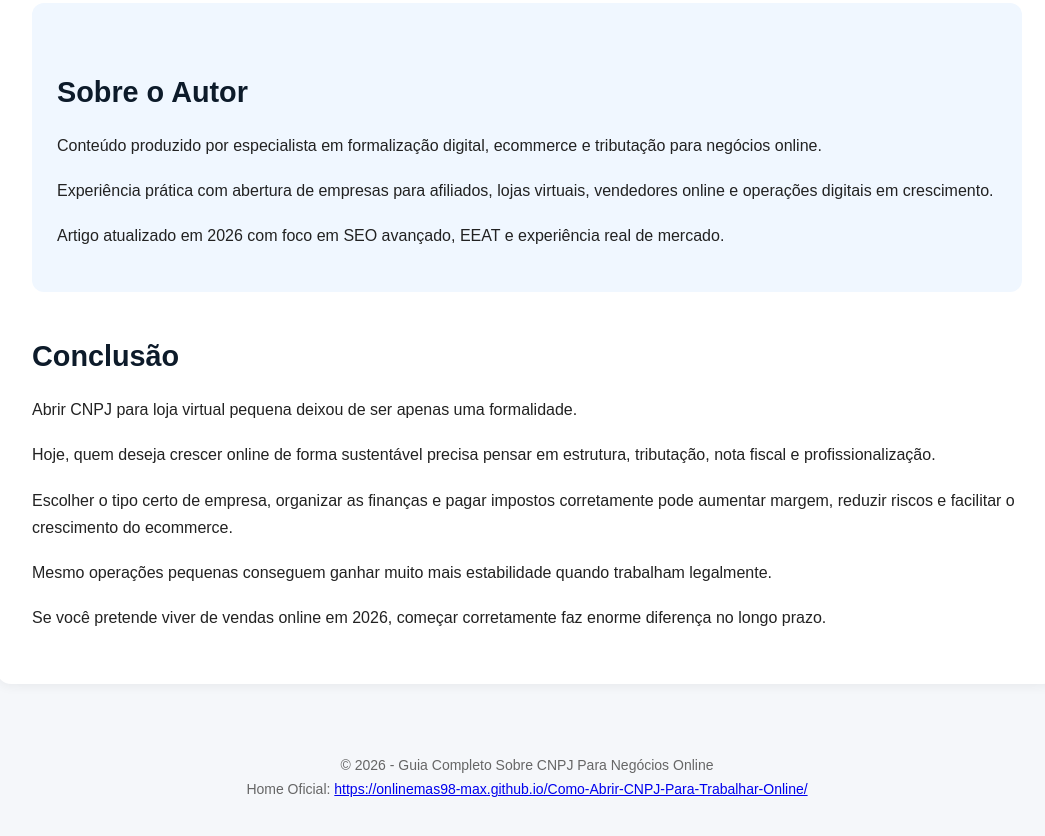
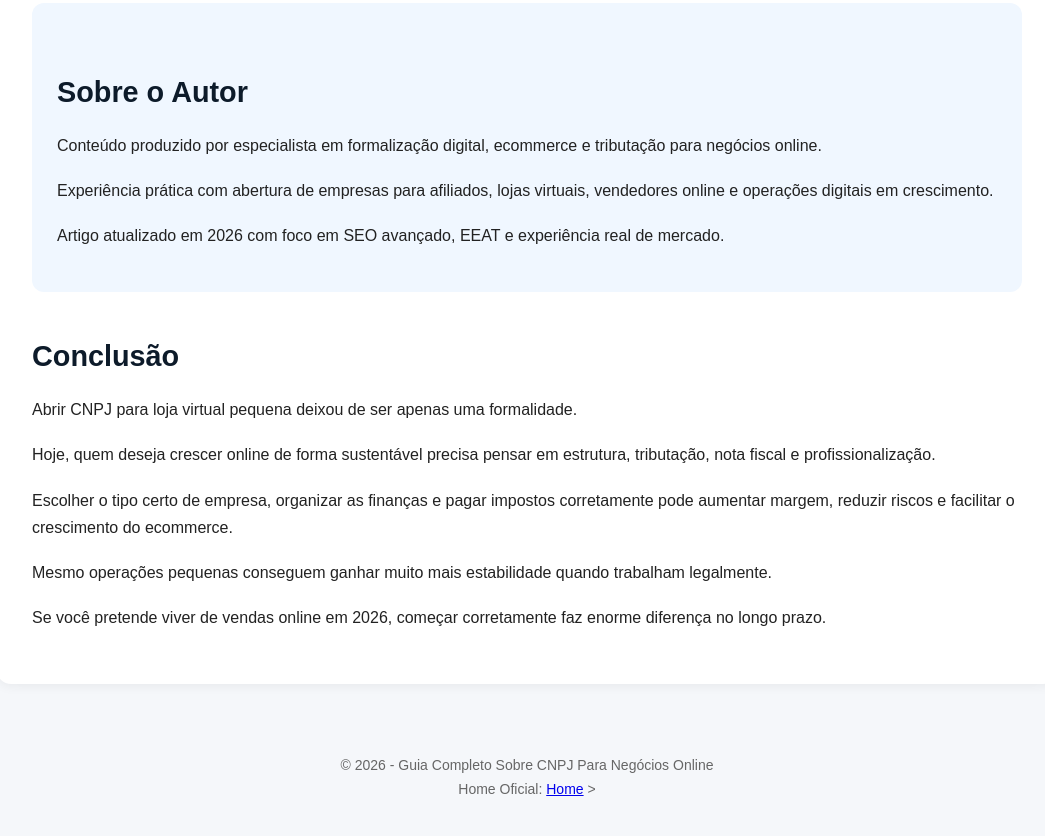
Before and after one commit to onlinemas98-max/Como-Abrir-CNPJ-Para-Trabalhar-Online, a plain HTML site: page ecommerce/cnpj-para-loja-virtual-pequena.html in a window 1280 px wide. Shown: the part 8975-9811 px from the top of the page, without its empty margins (113-1158 px from the left). Drawn offline with Linux system fonts and the light colour scheme.

Commit message:
Update cnpj-para-loja-virtual-pequena.html

```diff
--- a/ecommerce/cnpj-para-loja-virtual-pequena.html
+++ b/ecommerce/cnpj-para-loja-virtual-pequena.html
@@ -749,7 +749,7 @@ Se você pretende viver de vendas online em 2026, começar corretamente faz enor
 <p>
 Home Oficial:
 <a href="https://onlinemas98-max.github.io/Como-Abrir-CNPJ-Para-Trabalhar-Online/">
-https://onlinemas98-max.github.io/Como-Abrir-CNPJ-Para-Trabalhar-Online/
+<a href="https://onlinemas98-max.github.io/Como-Abrir-CNPJ-Para-Trabalhar-Online/">Home</a> >
 </a>
 </p>
 
```
